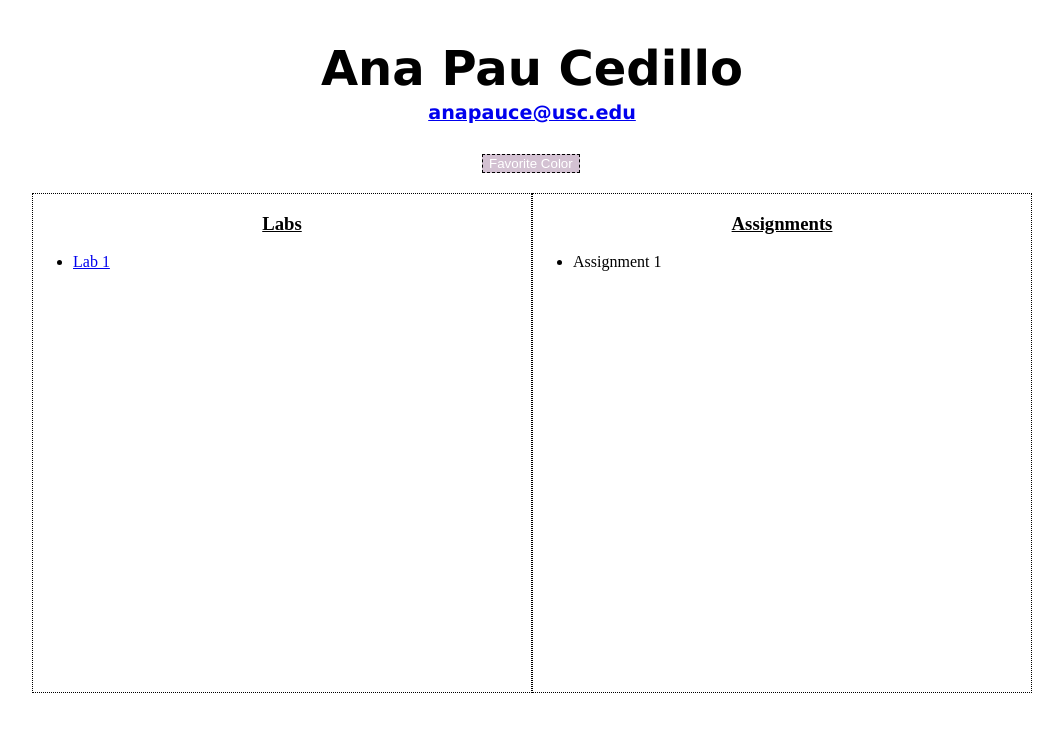
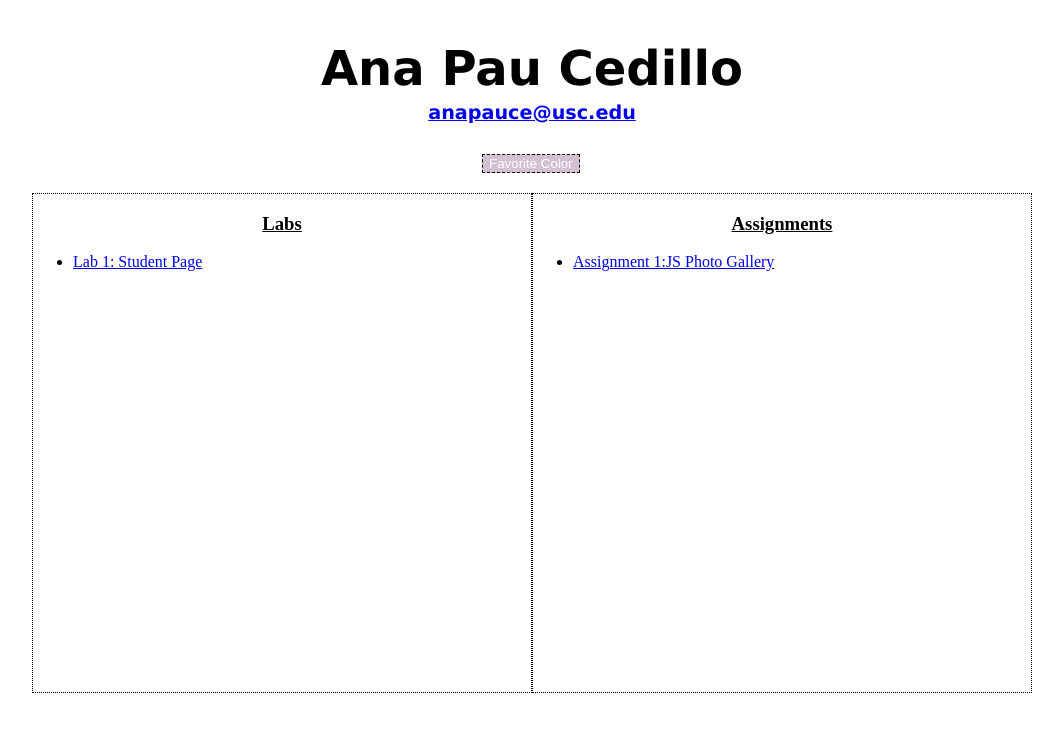
Before and after one commit to uscwebdev/itp301-submissions-anapaucw, a plain HTML site: page index.html in a window 1280 px wide. Shown: the whole page, without its empty margins (108-1171 px from the left). Drawn offline with Linux system fonts and the light colour scheme.

Commit message:
Update index.html

```diff
--- a/index.html
+++ b/index.html
@@ -80,13 +80,13 @@
             <div id="left">
                 <h3><u>Labs</u></h3>
                 <ul>
-                    <li><a href="index.html" target="_blank">Lab 1</a></li>
+                    <li><a href="index.html" target="_blank">Lab 1: Student Page</a></li>
                 </ul>
             </div>
             <div id="right">
                 <h3><u>Assignments</u></h3>
                 <ul>
-                    <li>Assignment 1</li>
+                    <li><a href="assignment1/assignment1.html" target=_blank">Assignment 1:JS Photo Gallery</li>
                 </ul>
             </div>
         </div>
```
